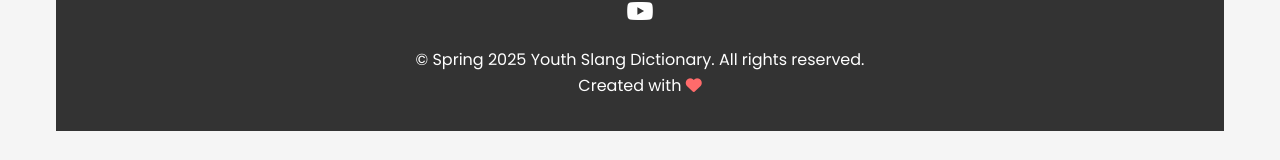
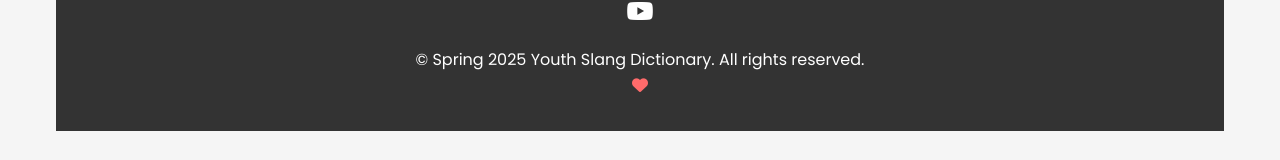
Before and after one commit to warmemorypir/engproject, a plain HTML site: page contacts.html in a window 1280 px wide. Shown: the part 1940-2100 px from the top of the page. Drawn offline with Linux system fonts and the light colour scheme.

Commit message:
Update contacts.html

```diff
--- a/contacts.html
+++ b/contacts.html
@@ -427,7 +427,7 @@
             <a href="https://rutube.ru/video/f884aa6ed5f94120b7304506042fe5bb/"><i class="fab fa-youtube"></i></a>
         </div>
         <p>&copy; Spring 2025 Youth Slang Dictionary. All rights reserved.</p>
-        <p>Created with <i class="fas fa-heart" style="color: var(--primary);"></i></p>
+        <p> <i class="fas fa-heart" style="color: var(--primary);"></i></p>
     </footer>
 
     <a href="#" class="back-to-top" id="backToTop"><i class="fas fa-arrow-up"></i></a>
```
